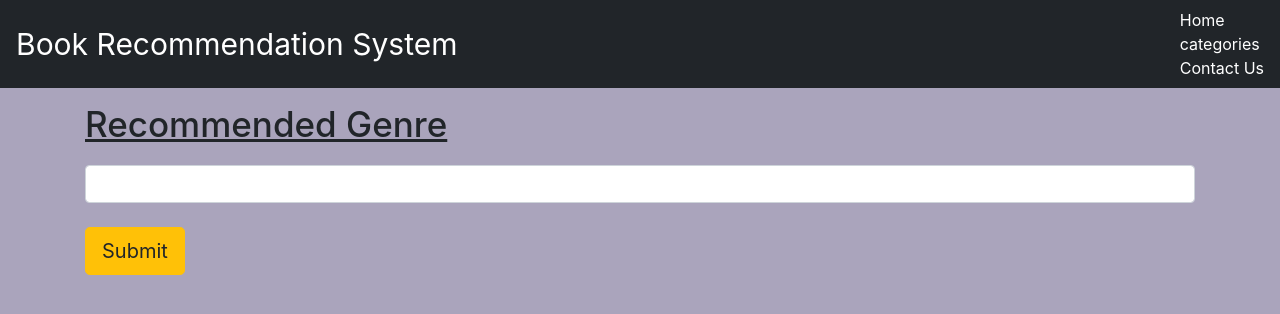
After one commit to gunjkarpushkar/miniproject, a Flask app: page /categories in a window 1280 px wide. The commit adds this page. Shown: the top 314 px of the page. Run offline with Flask 3, Linux system fonts and the light colour scheme; parts of the project's set-up code (start-up, migrations or seed data) failed here and were passed over; some libraries are stand-ins or nearby versions.

Commit message:
first-commit

```diff
--- a/app.py
+++ b/app.py
@@ -1,11 +1,14 @@
-from flask import Flask,render_template,request
+from flask import Flask, render_template,request
 import pickle
 import numpy as np
+import pandas as pd
 
 pbr_df = pickle.load(open('PopularBookRecommendation.pkl','rb'))
 pt = pickle.load(open('pt.pkl','rb'))
 book = pickle.load(open('book.pkl','rb'))
 similarity_scores = pickle.load(open('similarity_scores.pkl','rb'))
+
+dt = pd.read_csv("data/data.csv", on_bad_lines = 'skip')
 
 app = Flask(__name__)
 
@@ -17,7 +20,8 @@ def index():
                            publisher=list(pbr_df['Publisher'].values),
                            image = list(pbr_df['Image-URL-M'].values),
                            votes = list(pbr_df['Num_rating'].values),
-                           rating = list(pbr_df['Avg_rating'].values))
+                           rating = list(pbr_df['Avg_rating'].values),
+                           categories = list(dt['categories'].values))
 
 @app.route('/recommendation')
 def recommendation_ui():
@@ -41,5 +45,29 @@ def recommendation():
     print(data)
     return render_template('recommendation.html',data=data)
 
+
+@app.route('/categories')
+def categories():
+    return render_template('categories.html')
+
+
+@app.route('/recommend_categories', methods=['POST'])
+def recommend_categories():
+    categories_name = request.form.get('categories_name')  # Safely access form data using get method
+    if categories_name is None:
+        return "Category name not provided."
+
+    filtered_books = dt[dt['categories'] == categories_name]
+    if not filtered_books.empty:
+        sorted_books = filtered_books.sort_values(by='average_rating', ascending=False)
+        if len(sorted_books) >= 10:
+            return sorted_books.head(5).to_html()
+        else:
+            return sorted_books.to_html()
+    else:
+        return "No recommendations available for this category."
+
+
+
 if __name__ == '__main__':
     app.run(debug=True)
--- /dev/null
+++ b/templates/categories.html
@@ -0,0 +1,53 @@
+<!DOCTYPE html>
+<!DOCTYPE html>
+<html lang="en">
+<head>
+    <meta charset="UTF-8">
+    <title>Genre</title>
+    <link rel="stylesheet" href="https://maxcdn.bootstrapcdn.com/bootstrap/4.4.1/css/bootstrap.min.css">
+    <script src="https://ajax.googleapis.com/ajax/libs/jquery/3.4.1/jquery.min.js"></script>
+    <script src="https://cdnjs.cloudflare.com/ajax/libs/popper.js/1.16.0/umd/popper.min.js"></script>
+    <script src="https://maxcdn.bootstrapcdn.com/bootstrap/4.4.1/js/bootstrap.min.js"></script>
+</head>
+<body style="background-color:#aaa4bc" >
+    <nav class="navbar" style="background-color:currentColor">
+        <a class="navbar-brand" style="color: white; font-size: 30px">Book Recommendation System</a>
+        <ul class="nav navbar-nav ml-auto">
+            <li><a href="/" style="color: white">Home</a></li>
+            <li><a href="/categories" style="color: white">categories</a></li>
+            <li><a style="color: white">Contact Us</a></li>
+        </ul>
+    </nav>
+
+    <div class="container">
+        <div class="row">
+            <div class="col-md-12">
+                <u><h1 class="text-blue" style="font-size: 35px;margin-top: 15px">Recommended Genre</h1></u>
+                <form action="/recommend_categories" method="post" style="margin-top:20px">
+                    <input name="categories_name" type="text" class="form-control"><br>
+                    <input type="submit" class="btn btn-lg btn-warning">
+                </form>
+
+            </div>
+
+            {% if data %}
+
+                {% for i in data %}
+                    <div class="col-md-3" style="margin-top:50px">
+                        <div class="card" style="font-family: emoji;flex: 0 0 auto;max-height:max-content;font-size:10px;padding: 1 rem">
+                            <div class="card-body">
+                                <img class="card-img-top" src="{{i[2]}}">
+                                <h4 class="text-blue">{{i[0]}}</h4>
+                                <h5 class="text-blue">{{i[1]}}</h5>
+                            </div>
+                        </div>
+                    </div>
+                {% endfor %}
+
+            {% endif %}
+
+
+        </div>
+    </div>
+</body>
+</html>
--- a/templates/index.html
+++ b/templates/index.html
@@ -8,12 +8,13 @@
     <script src="https://cdnjs.cloudflare.com/ajax/libs/popper.js/1.16.0/umd/popper.min.js"></script>
     <script src="https://maxcdn.bootstrapcdn.com/bootstrap/4.4.1/js/bootstrap.min.js"></script>
 </head>
-<body style="background-color:#aaa4bc">
+<body style="background-color:#56448b">
     <nav class="navbar" style="background-color:currentColor">
         <a class="navbar-brand" style="color: white; font-size: 30px">Book Recommendation System</a>
         <ul class="nav navbar-nav ml-auto">
             <li><a href="/" style="color: white">Home</a></li>
             <li><a href="/recommendation" style="color: white">Recommendation</a></li>
+            <li><a href="/categories" style="color: white">categories</a></li>
             <li><a style="color: white">Contact Us</a></li>
         </ul>
     </nav>
@@ -21,7 +22,7 @@
     <div class="container">
         <div class="row">
             <div class="col-md-12">
-                <u><h1 class="text-blue" style="font-size: 45px;margin-top: 10px;margin-left:410px">Top 100 Books</h1></u>
+                <u><h1 class="text-blue" style="font-size: 45px;margin-top: 10px;margin-left:410px">Top 50 Books</h1></u>
             </div>
 
             {% for i in range(book_name|length) %}
@@ -34,6 +35,7 @@
                         <h5 class="text-blue">{{publisher[i] }}</h5>
                         <h5 class="text-blue">Votes:{{votes[i] }}</h5>
                         <h5 class="text-blue">Rating:{{rating[i] }}</h5>
+                        <h6 class="text-blue">{{categories[i] }}</h6>
                     </div>
                 </div>
             </div>
```
Also changed, not shown: README.md (deleted), data/data.csv (added), 5 other files.
